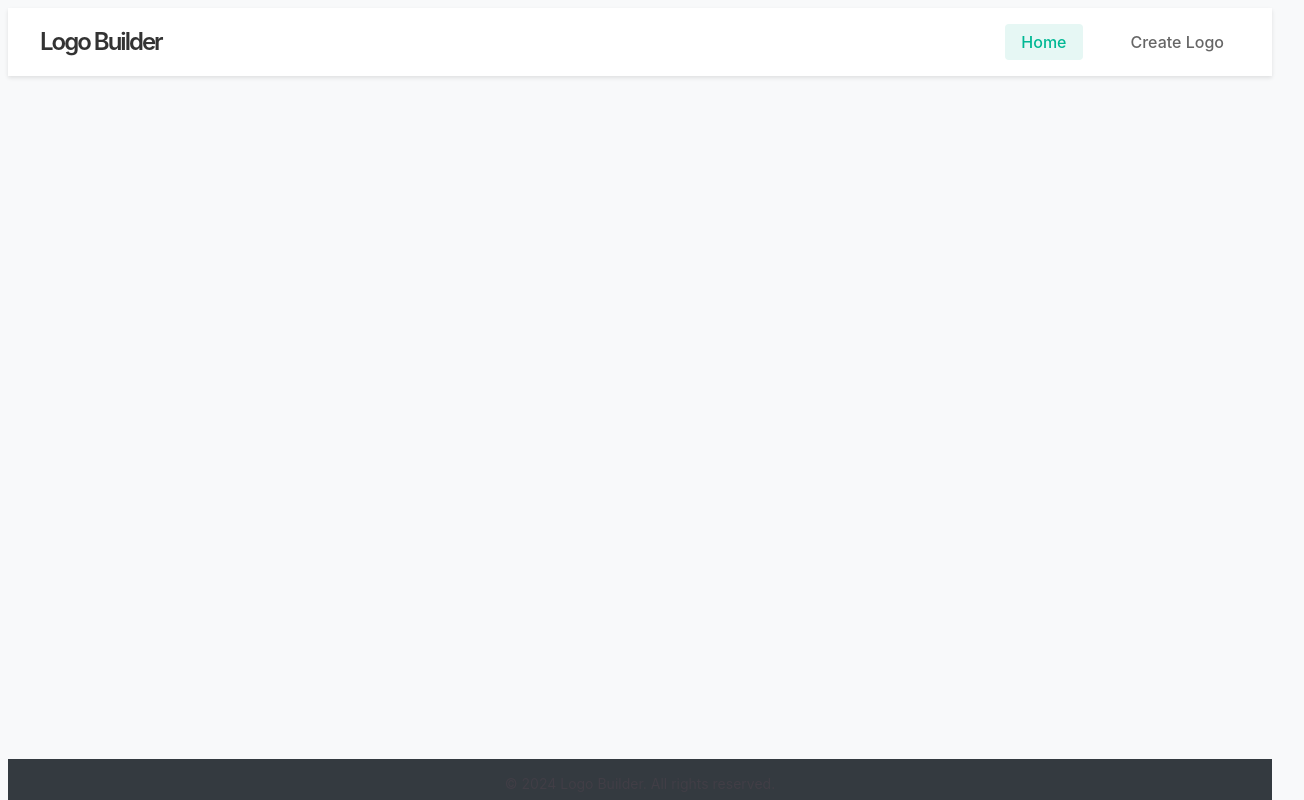
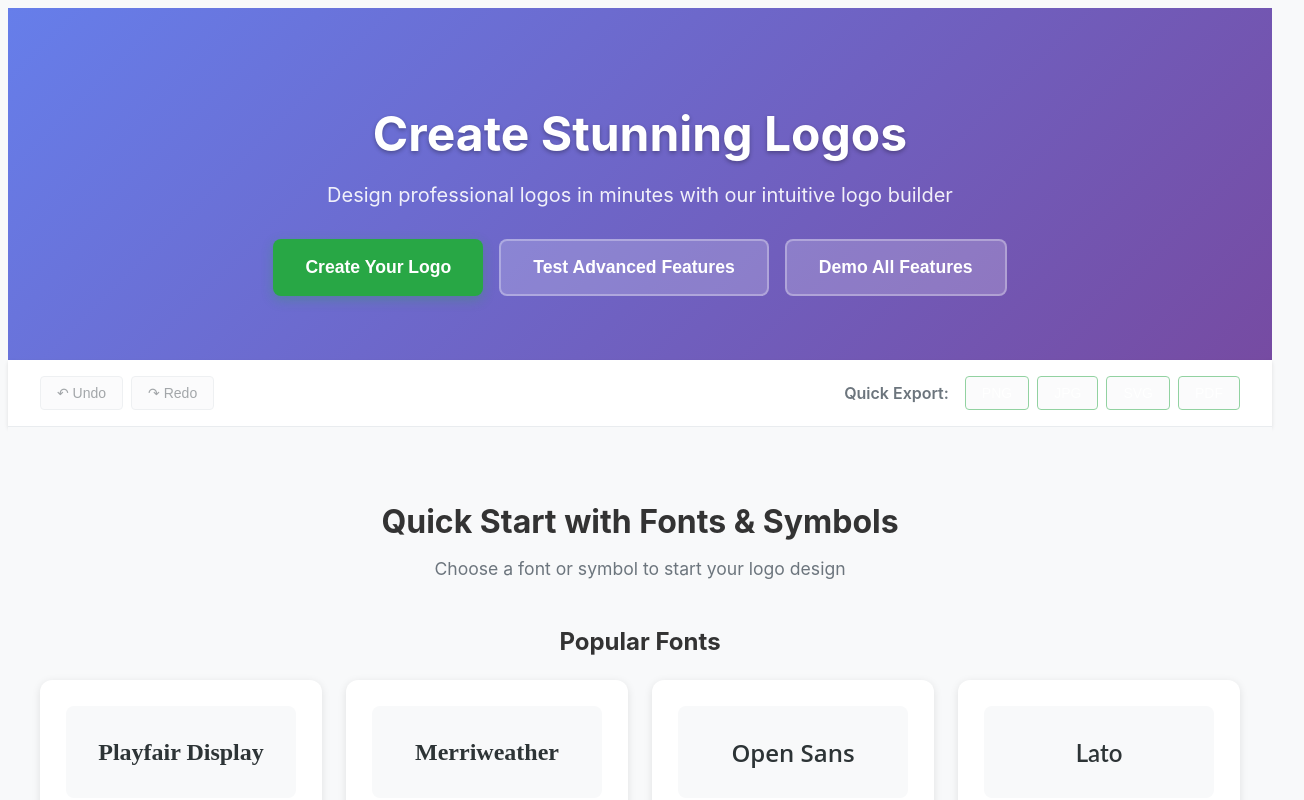
Before and after one commit to santoshradiant/logo-editor, an Angular app in the folder logo-builder-angular/: page /logo-builder in a window 1280 px wide. Shown: the top 800 px of the page, 1304 px wide, since content can reach past the window. Built offline with nearby package versions, Linux system fonts and the light colour scheme.

Commit message:
changes doing as per figma..

```diff
--- a/logo-builder-angular/src/app/app.component.html
+++ b/logo-builder-angular/src/app/app.component.html
@@ -178,23 +178,13 @@
 </style>
 
 <div class="app-container">
-  <header class="app-header">
-    <div class="header-content">
-      <h1>Logo Builder</h1>
-      <nav>
-        <a routerLink="/logo-builder" routerLinkActive="active">Home</a>
-        <a routerLink="/editor/new" routerLinkActive="active">Create Logo</a>
-      </nav>
-    </div>
-  </header>
+  <!-- <main class="app-main"> -->
+    <router-outlet></router-outlet>
 
-  <main class="app-main">
-    <router-outlet></router-outlet>
-</main>
 
-  <footer class="app-footer">
+  <!-- <footer class="app-footer">
     <p>&copy; 2024 Logo Builder. All rights reserved.</p>
-  </footer>
+  </footer> -->
 </div>
 
 <!-- * * * * * * * * * * * * * * * * * * * * * * * * * * * * * * * * -->
--- a/logo-builder-angular/src/app/app.component.scss
+++ b/logo-builder-angular/src/app/app.component.scss
@@ -1,5 +1,4 @@
 .app-container {
-  min-height: 100vh;
   display: flex;
   flex-direction: column;
 }
--- a/logo-builder-angular/src/app/features/logo-editor/components/logo-editor/logo-editor.component.html
+++ b/logo-builder-angular/src/app/features/logo-editor/components/logo-editor/logo-editor.component.html
@@ -63,6 +63,9 @@
   <div class="editor-panel">
     <!-- Brand Name Section -->
     <div class="editor-section brand-section" *ngIf="activeTab === 'brand'">
+      <div>
+        <img src="../../../../../assets/icons/NS_Logo.svg" alt="NS_Logo">
+      </div>
       <div class="section-header">
         <h2>Make your name shine</h2>
         <p class="section-description">A few small tweaks can help your logo feel just right and totally on brand.</p>
```
Also changed, not shown: logo-builder-angular/public/assets/icons/NS_Logo.svg (added).
